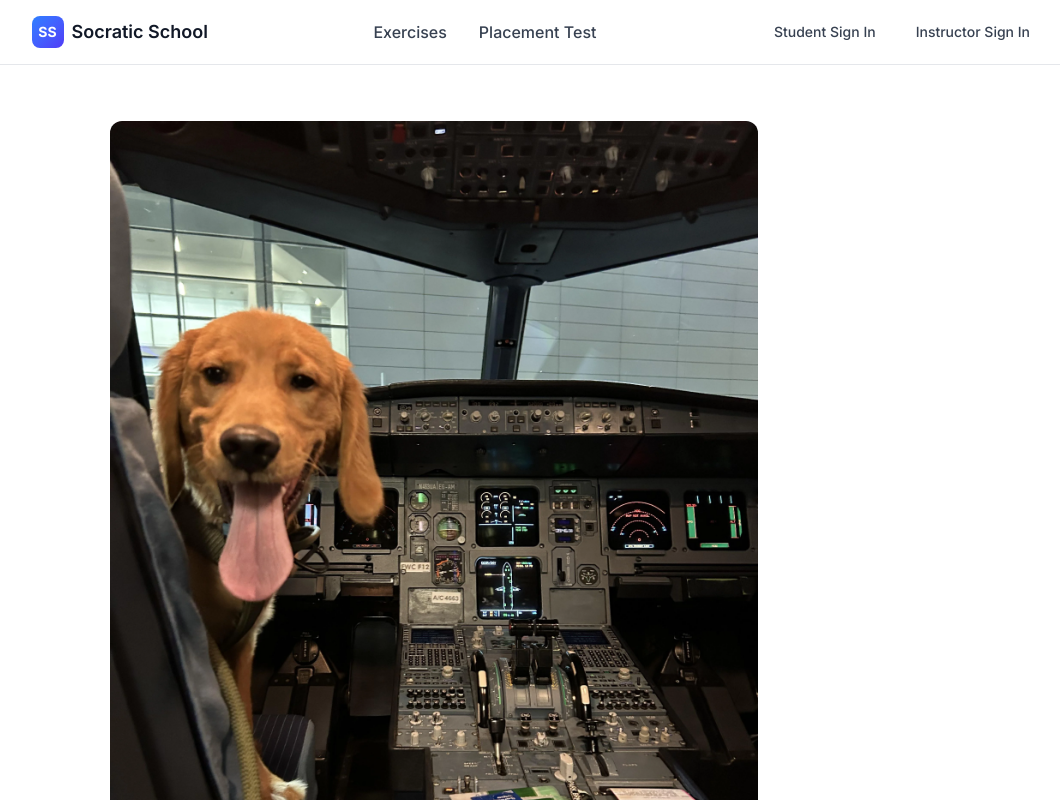
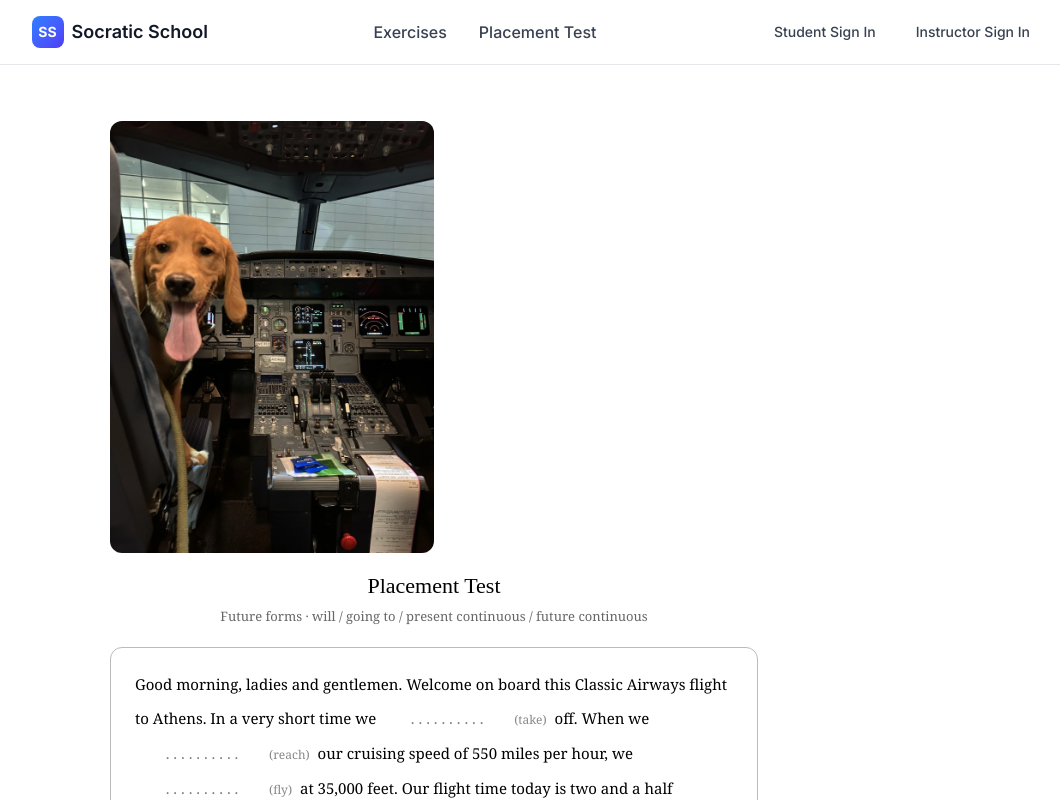
Before and after one commit to parlamas/socratic-school, a Next.js app: page /placement-test in a window 1280 px wide. Shown: the top 800 px of the page, without its empty margins (206-1266 px from the left). Built offline with nearby package versions, Linux system fonts and the light colour scheme; no server answers.

Commit message:
image 50%

```diff
--- a/src/app/placement-test/PlacementTest.tsx
+++ b/src/app/placement-test/PlacementTest.tsx
@@ -167,7 +167,7 @@ export default function PlacementTest() {
         <img
           src="/images/your-captain.webp"
           alt="This is your captain speaking"
-          style={{ maxWidth: '100%', borderRadius: 12, marginBottom: '1rem' }}
+          style={{ maxWidth: '50%', borderRadius: 12, marginBottom: '1rem' }}
         />
         <div style={{ fontFamily: "'Playfair Display', serif", fontSize: 22, fontWeight: 500, marginBottom: 4 }}>
           Placement Test
```
